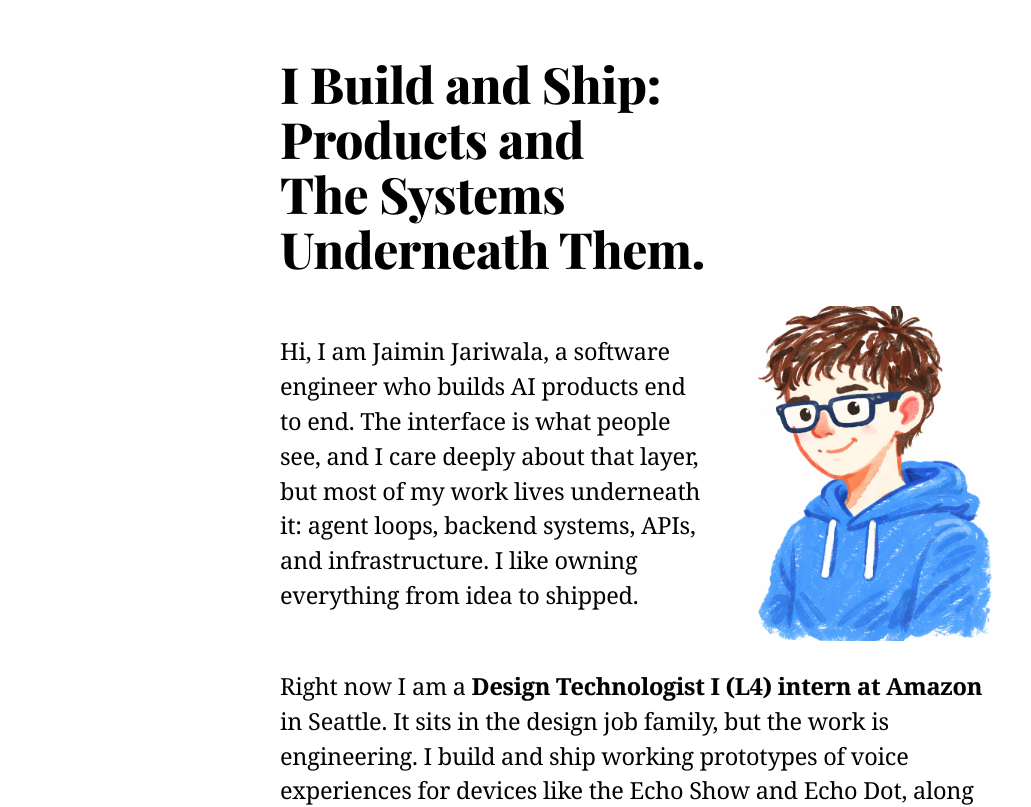
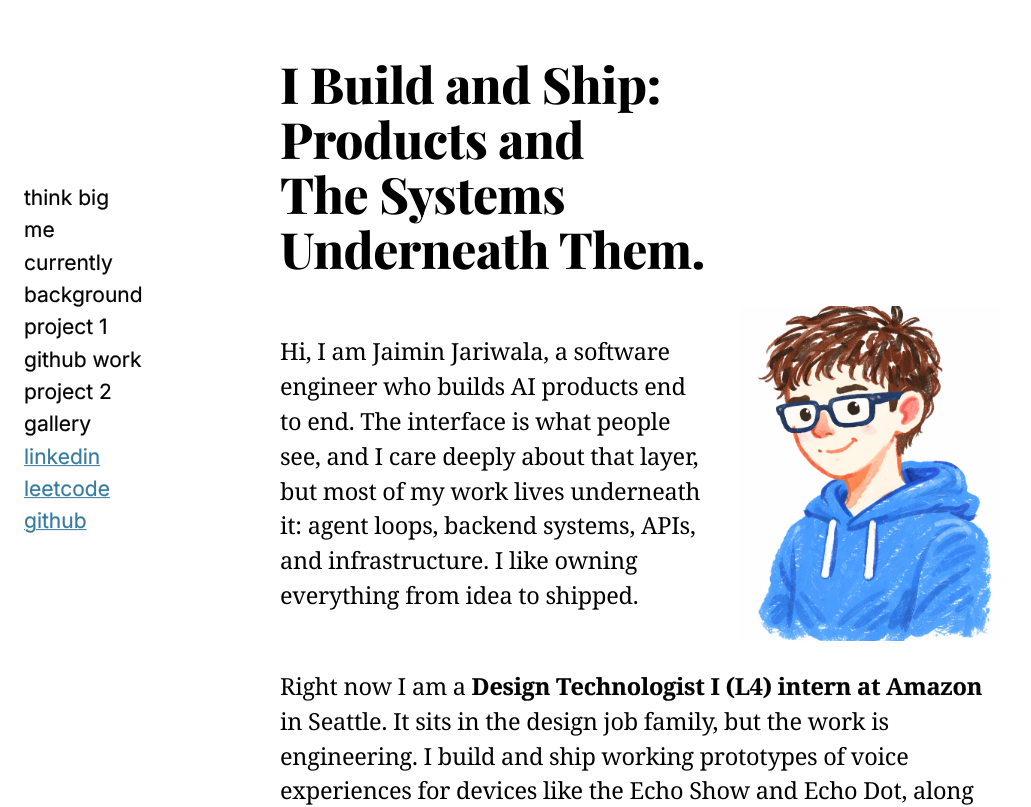
Before and after one commit to jaiminjariwala/jaiminjariwala, a Next.js app in the folder next/: page / in a window 1280 px wide. Shown: the top 807 px of the page, without its empty margins (0-1031 px from the left). Built offline with nearby package versions, Linux system fonts and the light colour scheme; no server answers; a web font is replaced by a local one.

Commit message:
Add desktop sidebar nav with selection-style text flash on section jumps

```diff
--- a/next/src/app/globals.css
+++ b/next/src/app/globals.css
@@ -1205,6 +1205,90 @@ a {
   }
 }
 
+/* ── Desktop floating sidebar: plain words on the left edge, vertically
+   centered. No border, no background. Only shown when the viewport leaves
+   enough margin beside the 920px content column. ── */
+.desktop-sidebar {
+  display: none;
+}
+
+@media (min-width: 1280px) {
+  .desktop-sidebar {
+    display: block;
+    position: fixed;
+    /* A touch above true vertical center. */
+    top: calc(50% - 40px);
+    left: 24px;
+    transform: translateY(-50%);
+    z-index: 60;
+  }
+}
+
+.desktop-sidebar-list {
+  display: flex;
+  flex-direction: column;
+  gap: 4px;
+  margin: 0;
+  padding: 0;
+  list-style: none;
+}
+
+.desktop-sidebar-link {
+  display: inline-block;
+  font-family: var(--font-inter), Arial, sans-serif;
+  /* A step below the story paragraphs' size. */
+  font-size: clamp(19px, 2.7vw, 21px);
+  font-weight: 400;
+  line-height: 1.35;
+  color: #000000;
+  text-decoration: none;
+  /* A hair thicker than plain 400, same trick as .experience-emphasis. */
+  -webkit-text-stroke: 0.2px currentColor;
+}
+
+/* The three external profiles read as inline links, same treatment as the
+   Github links under the project descriptions. */
+.desktop-sidebar-external {
+  color: rgb(55, 123, 158);
+  text-decoration: underline;
+  text-decoration-color: rgb(55, 123, 158);
+  text-decoration-thickness: 1.25px;
+}
+
+/* Selection-style text flash: measured gray strips sit BEHIND the text
+   (negative z-index inside the flashed element's own stacking context), one
+   per line, so glyphs are never covered even on tight-leading headings. The
+   whole overlay fades as one group, so overlapping strips show no seams. */
+.text-flash-host {
+  position: relative;
+  z-index: 0;
+}
+
+.text-flash-overlay {
+  position: absolute;
+  inset: 0;
+  z-index: -1;
+  pointer-events: none;
+  animation: text-flash-fade 1250ms ease-out forwards;
+}
+
+.text-flash-strip {
+  position: absolute;
+  background: rgb(220, 220, 220);
+}
+
+@keyframes text-flash-fade {
+
+  0%,
+  40% {
+    opacity: 1;
+  }
+
+  100% {
+    opacity: 0;
+  }
+}
+
 /* ── Convention: every content image on the homepage bleeds to the phone's
    left and right edges, no matter which padded column it sits inside. The
    negative margins cancel exactly whatever gutter the parent applies. Kept
--- /dev/null
+++ b/next/src/components/DesktopSidebar.jsx
@@ -0,0 +1,206 @@
+"use client";
+
+// Desktop-only floating nav: a bare column of words on the left edge,
+// vertically centered. Clicking a word scrolls to its section, then the
+// section's TEXT flashes like a full mouse selection — gray bands cover the
+// whole line height, so consecutive lines merge into one block — holds a
+// beat, and fades away. The three external profiles are styled as inline
+// links (teal, underlined) and just open in a new tab.
+
+const SIDEBAR_ITEMS = [
+  // "home" scrolls to the very top; the hero heading is what flashes.
+  { label: "think big", target: "home", flashSelector: ".home-hero-title" },
+  { label: "me", target: "me", flashSelector: ".home-hero-copy p" },
+  { label: "currently", target: "currently", flashSelector: "#currently p" },
+  {
+    label: "background",
+    target: "background",
+    flashSelector: "#background .home-story-copy p",
+  },
+  {
+    label: "project 1",
+    target: "projects",
+    flashSelector: "#projects .projects-embedded-desc",
+  },
+  {
+    label: "github work",
+    target: "github",
+    flashSelector: "#github-contributions-title",
+  },
+  {
+    label: "project 2",
+    target: "project-2",
+    flashSelector: "#project-2 .projects-embedded-desc",
+  },
+  // The gallery is all images — nothing textual to flash, so just scroll.
+  { label: "gallery", target: "gallery" },
+  { label: "linkedin", href: "https://www.linkedin.com/in/jaiminjariwala/" },
+  { label: "leetcode", href: "https://leetcode.com/u/jaiminjariwala/" },
+  { label: "github", href: "https://github.com/jaiminjariwala" },
+];
+
+// Breathing room kept above a section after the jump.
+const SCROLL_OFFSET = 24;
+
+// Cancels whatever the previous click is still doing (settle watcher or a
+// running flash) so two quick clicks never fight each other.
+let cancelPending = null;
+
+// Full selection-style flash: measure the text's line boxes, then lay
+// opaque gray strips BEHIND the text (negative z-index inside the
+// element's own stacking context), one per line, stretched so consecutive
+// lines touch. Because the strips sit behind the glyphs they can never
+// clip tight-leading headings, and because the fade is a single group
+// opacity on their container, overlapping strips never show seams.
+const flashText = (element) => {
+  const range = document.createRange();
+  range.selectNodeContents(element);
+  const rects = Array.from(range.getClientRects()).filter(
+    (r) => r.width > 4 && r.height > 4,
+  );
+  if (rects.length === 0) return;
+
+  // Merge the per-fragment rects (plain text, bold spans, links) into one
+  // band per line.
+  rects.sort((a, b) => a.top - b.top || a.left - b.left);
+  const lines = [];
+  rects.forEach((r) => {
+    const line = lines[lines.length - 1];
+    if (line && Math.abs(r.top - line.top) < 8) {
+      line.left = Math.min(line.left, r.left);
+      line.right = Math.max(line.right, r.right);
+      line.bottom = Math.max(line.bottom, r.bottom);
+    } else {
+      lines.push({
+        top: r.top,
+        bottom: r.bottom,
+        left: r.left,
+        right: r.right,
+      });
+    }
+  });
+
+  const elRect = element.getBoundingClientRect();
+  const overlay = document.createElement("span");
+  overlay.className = "text-flash-overlay";
+  overlay.setAttribute("aria-hidden", "true");
+
+  const EDGE = 3; // little extension above the first / below the last line
+  lines.forEach((line, index) => {
+    const top = index === 0 ? line.top - EDGE : line.top;
+    const bottom =
+      index === lines.length - 1
+        ? line.bottom + EDGE
+        : Math.max(lines[index + 1].top, line.bottom);
+    const strip = document.createElement("span");
+    strip.className = "text-flash-strip";
+    strip.style.top = `${top - elRect.top}px`;
+    strip.style.height = `${bottom - top}px`;
+    strip.style.left = `${line.left - elRect.left - 2}px`;
+    strip.style.width = `${line.right - line.left + 4}px`;
+    overlay.appendChild(strip);
+  });
+
+  element.classList.add("text-flash-host");
+  element.appendChild(overlay);
+
+  let safetyTimer = 0;
+  const cleanup = () => {
+    window.clearTimeout(safetyTimer);
+    overlay.removeEventListener("animationend", cleanup);
+    overlay.remove();
+    element.classList.remove("text-flash-host");
+    if (cancelPending === cleanup) cancelPending = null;
+  };
+  overlay.addEventListener("animationend", cleanup);
+  // Clean up even if animationend never fires for any reason.
+  safetyTimer = window.setTimeout(cleanup, 1700);
+  cancelPending = cleanup;
+};
+
+// Wait until the smooth scroll stops moving (or times out), then flash, so
+// the highlight always plays where the visitor is actually looking.
+const flashWhenSettled = (element) => {
+  let cancelled = false;
+  cancelPending = () => {
+    cancelled = true;
+  };
+
+  let lastY = window.scrollY;
+  let stableFrames = 0;
+  const startedAt = performance.now();
+
+  const tick = () => {
+    if (cancelled) return;
+    const currentY = window.scrollY;
+    if (Math.abs(currentY - lastY) < 1) {
+      stableFrames += 1;
+    } else {
+      stableFrames = 0;
+    }
+    lastY = currentY;
+
+    if (stableFrames >= 8 || performance.now() - startedAt > 2000) {
+      flashText(element);
+      return;
+    }
+    window.requestAnimationFrame(tick);
+  };
+  window.requestAnimationFrame(tick);
+};
+
+export default function DesktopSidebar() {
+  const goTo = (event, item) => {
+    event.preventDefault();
+    cancelPending?.();
+
+    const reduceMotion = window.matchMedia(
+      "(prefers-reduced-motion: reduce)",
+    ).matches;
+    const behavior = reduceMotion ? "auto" : "smooth";
+
+    if (item.target === "home") {
+      window.scrollTo({ top: 0, behavior });
+    } else {
+      const el = document.getElementById(item.target);
+      if (!el) return;
+      const top =
+        el.getBoundingClientRect().top + window.scrollY - SCROLL_OFFSET;
+      window.scrollTo({ top: Math.max(0, top), behavior });
+    }
+
+    const flashEl = item.flashSelector
+      ? document.querySelector(item.flashSelector)
+      : null;
+    if (flashEl && !reduceMotion) flashWhenSettled(flashEl);
+  };
+
+  return (
+    <nav className="desktop-sidebar" aria-label="Section shortcuts">
+      <ul className="desktop-sidebar-list">
+        {SIDEBAR_ITEMS.map((item) => (
+          <li key={item.label}>
+            {item.href ? (
+              <a
+                href={item.href}
+                target="_blank"
+                rel="noopener noreferrer"
+                className="desktop-sidebar-link desktop-sidebar-external"
+              >
+                {item.label}
+              </a>
+            ) : (
+              <a
+                href={`#${item.target}`}
+                className="desktop-sidebar-link"
+                onClick={(event) => goTo(event, item)}
+              >
+                {item.label}
+              </a>
+            )}
+          </li>
+        ))}
+      </ul>
+    </nav>
+  );
+}
--- a/next/src/components/HomePage.jsx
+++ b/next/src/components/HomePage.jsx
@@ -3,6 +3,7 @@
 import { useLayoutEffect, useRef } from "react";
 import Image from "next/image";
 import { Playfair_Display } from "next/font/google";
+import DesktopSidebar from "@/components/DesktopSidebar";
 import GitHubContributions from "@/components/GitHubContributions";
 import InlineGallery from "@/components/InlineGallery";
 import MobileMenu from "@/components/MobileMenu";
@@ -80,6 +81,7 @@ const HomePage = () => {
   return (
     <main ref={mainRef} className="home-page bg-white text-[#000000]">
       <MobileMenu />
+      <DesktopSidebar />
 
       <section id="home" className="home-story-flow relative bg-white">
         <div className="mx-auto w-full max-w-[720px]" style={contentGutter}>
@@ -209,6 +211,7 @@ const HomePage = () => {
 
         <section
           data-reveal
+          id="project-2"
           className="home-story-section"
           aria-label="Computer or Browser Use and Smart Copilot project"
         >
```
